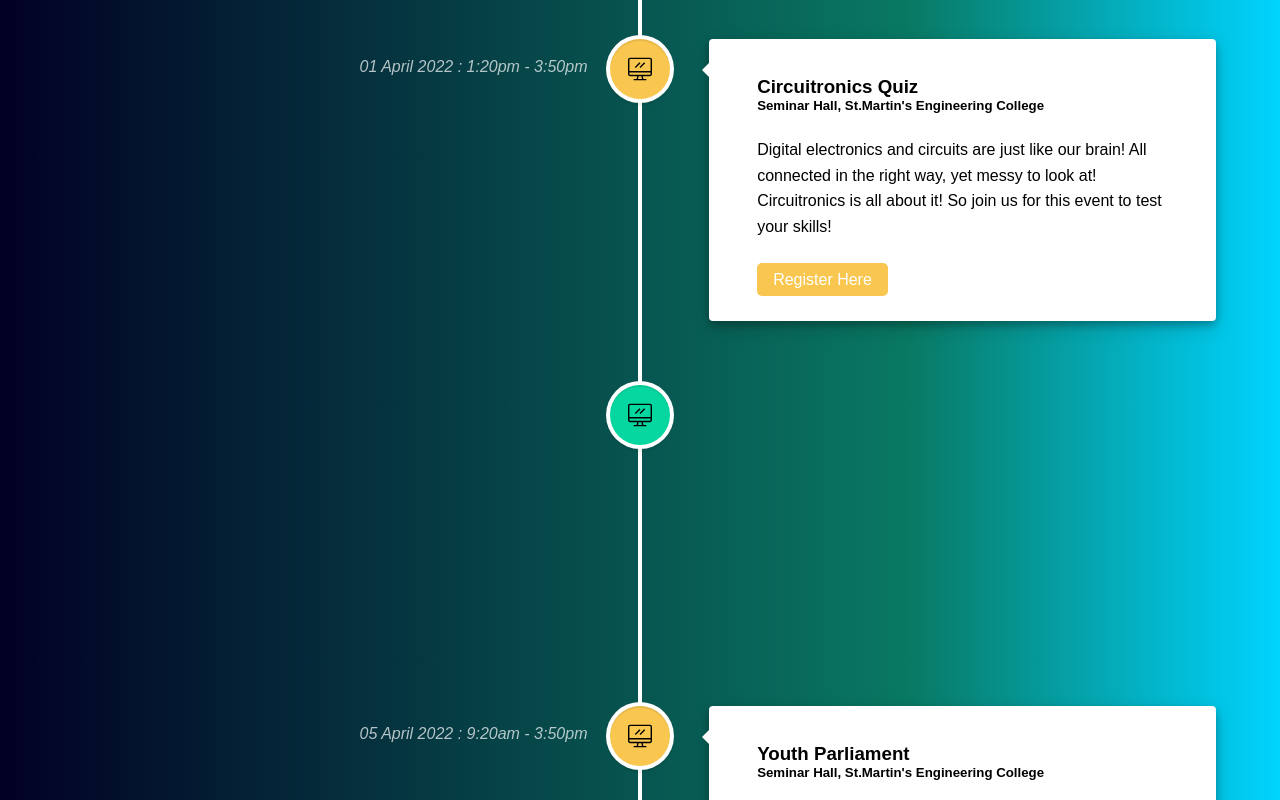
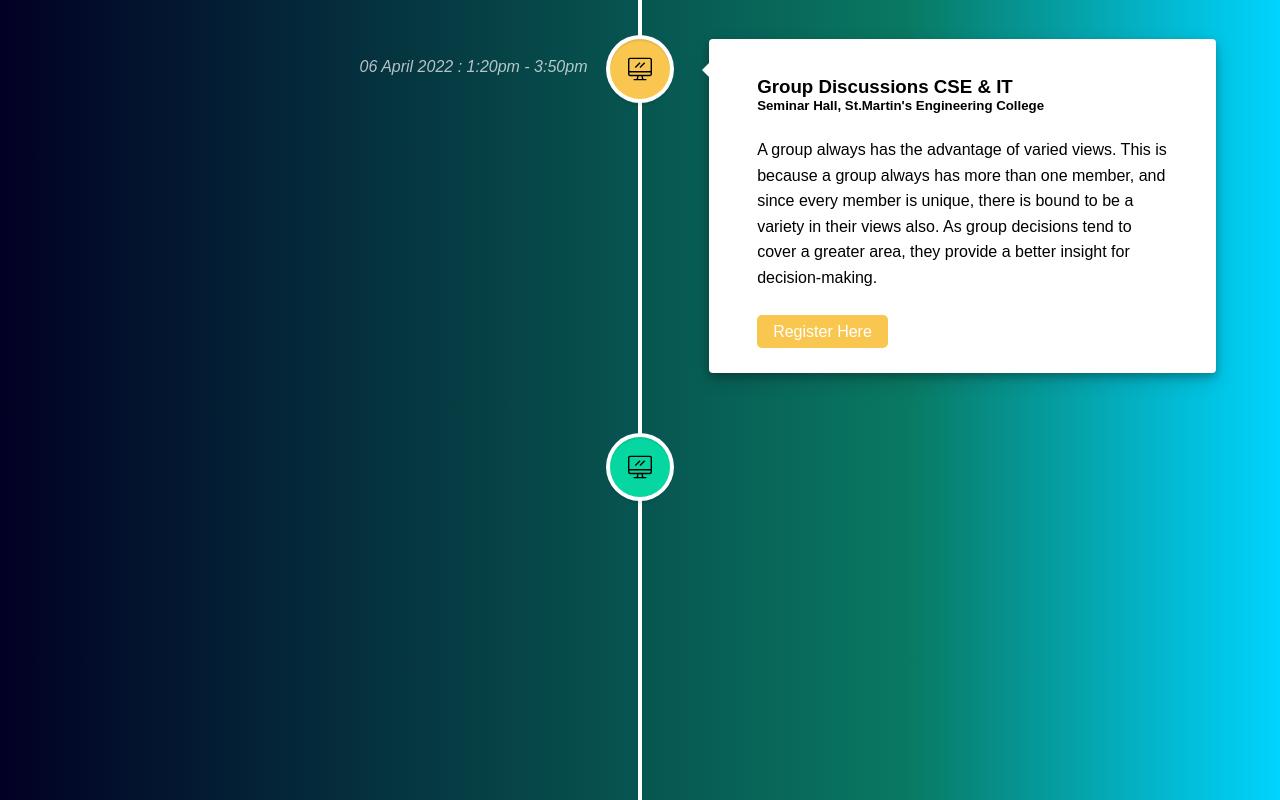
Before and after one commit to abhivarma07/tamv8, a React (Create React App) app: page /timeline in a window 1280 px wide. Shown: the part 1880-2680 px from the top of the page. Built offline with nearby package versions, Linux system fonts and the light colour scheme; a web font is replaced by a local one.

Commit message:
Youth Parliament , CIrcuit , Sports

```diff
--- a/src/components/Timeline/timelineElements.js
+++ b/src/components/Timeline/timelineElements.js
@@ -53,46 +53,13 @@ let timelineElements = [
       link : "https://mqewridd.paperform.co",
     },
     {
-      id: 6,
-      title: "Circuitronics Quiz",
-      location: "Seminar Hall, St.Martin's Engineering College",
-      description:
-        "Digital electronics and circuits are just like our brain! All connected in the right way, yet messy to look at! Circuitronics is all about it! So join us for this event to test your skills!",
-      buttonText: "Register Here",
-      date: "01 April 2022 : 1:20pm - 3:50pm",
-      icon: "school",
-      link : "https://vq11ir53vlc.typeform.com/to/X0IaHKRQ",
-    },
-    {
-      id: 7,
-      title: "Sports Quiz",
-      location: "Seminar Hall, St.Martin's Engineering College",
-      description:
-        "All work and no play, makes Jack a dull man! We know, nobody wants to be that! So join us for this quiz, to test your skills and know your knack for sports!",
-      buttonText: "Register Here",
-      date: "04 April 2022 : 1:20pm - 3:50pm",
-      icon: "work",
-      link : "https://vq11ir53vlc.typeform.com/to/uFF6YRvh",
-    },
-    {
-      id: 8,
-      title: "Youth Parliament",
-      location: "Seminar Hall, St.Martin's Engineering College",
-      description:
-        "The objective of the Youth Parliament is to strengthen the roots of democracy, inculcate healthy habits of discipline, tolerance of the view of others and to enable the student community to know about practices and procedures of the Parliament.",
-      buttonText: "Register Here",
-      date: "05 April 2022 : 9:20am - 3:50pm",
-      icon: "school",
-      link : "https://vq11ir53vlc.typeform.com/to/q2ru68mh",
-    },
-    {
       id: 10,
       title: "Group Discussions CSE & IT",
       location: "Seminar Hall, St.Martin's Engineering College",
       description:
         "A group always has the advantage of varied views. This is because a group always has more than one member, and since every member is unique, there is bound to be a variety in their views also. As group decisions tend to cover a greater area, they provide a better insight for decision-making.",
       buttonText: "Register Here",
-      date: "07 April 2022 : 1:20pm - 3:50pm",
+      date: "06 April 2022 : 1:20pm - 3:50pm",
       icon: "school",
       link : "https://mqewridd.paperform.co",
     },
@@ -161,13 +128,46 @@ let timelineElements = [
       link : "https://iym6g0rl.paperform.co",
     },
     {
+      id: 6,
+      title: "Circuitronics Quiz",
+      location: "Seminar Hall, St.Martin's Engineering College",
+      description:
+        "Digital electronics and circuits are just like our brain! All connected in the right way, yet messy to look at! Circuitronics is all about it! So join us for this event to test your skills!",
+      buttonText: "Register Here",
+      date: "Upcoming",
+      icon: "school",
+      link : "https://vq11ir53vlc.typeform.com/to/X0IaHKRQ",
+    },
+    {
+      id: 7,
+      title: "Sports Quiz",
+      location: "Seminar Hall, St.Martin's Engineering College",
+      description:
+        "All work and no play, makes Jack a dull man! We know, nobody wants to be that! So join us for this quiz, to test your skills and know your knack for sports!",
+      buttonText: "Register Here",
+      date: "Upcoming",
+      icon: "work",
+      link : "https://vq11ir53vlc.typeform.com/to/uFF6YRvh",
+    },
+    {
+      id: 8,
+      title: "Youth Parliament",
+      location: "Seminar Hall, St.Martin's Engineering College",
+      description:
+        "The objective of the Youth Parliament is to strengthen the roots of democracy, inculcate healthy habits of discipline, tolerance of the view of others and to enable the student community to know about practices and procedures of the Parliament.",
+      buttonText: "Register Here",
+      date: "Upcoming",
+      icon: "school",
+      link : "https://vq11ir53vlc.typeform.com/to/ZdgaIC0u",
+    },
+    {
       id: 16,
       title: "TAM SHARK TANK",
       location: "Seminar Hall, St.Martin's Engineering College",
       description:
         "Shark Tank is a popular show on which investors (or Sharks) hear pitches from business owners who want funding from them. In exchange for their money, the Sharks typically require a stake in the business, which is a percentage of ownership and a share of the profits.",
       buttonText: "Register Here",
-      date: "25 April 2022 : 9:20am - 3:50pm",
+      date: "Upcoming",
       icon: "school",
       link : "https://vq11ir53vlc.typeform.com/to/q2ru68mh",
     },
```
